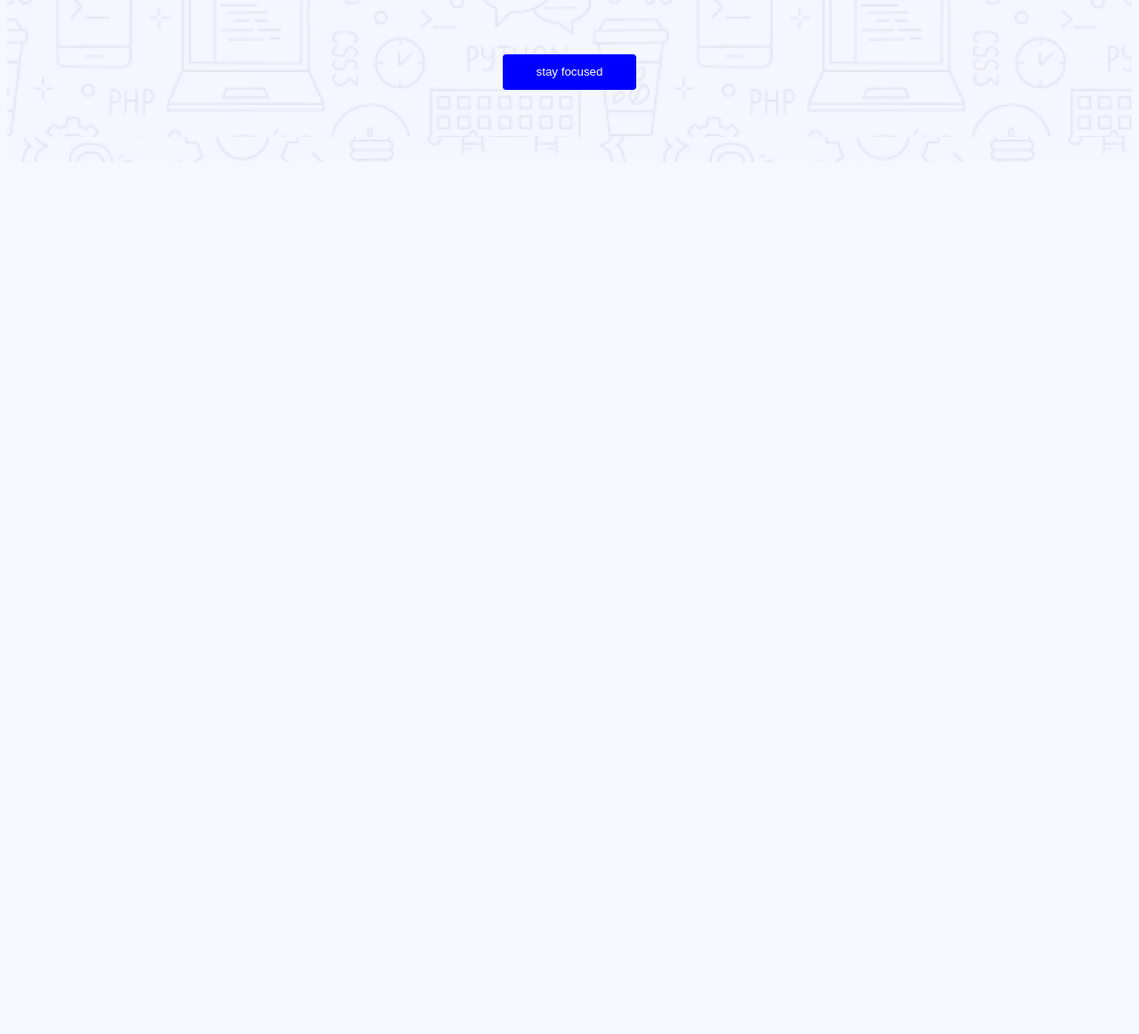
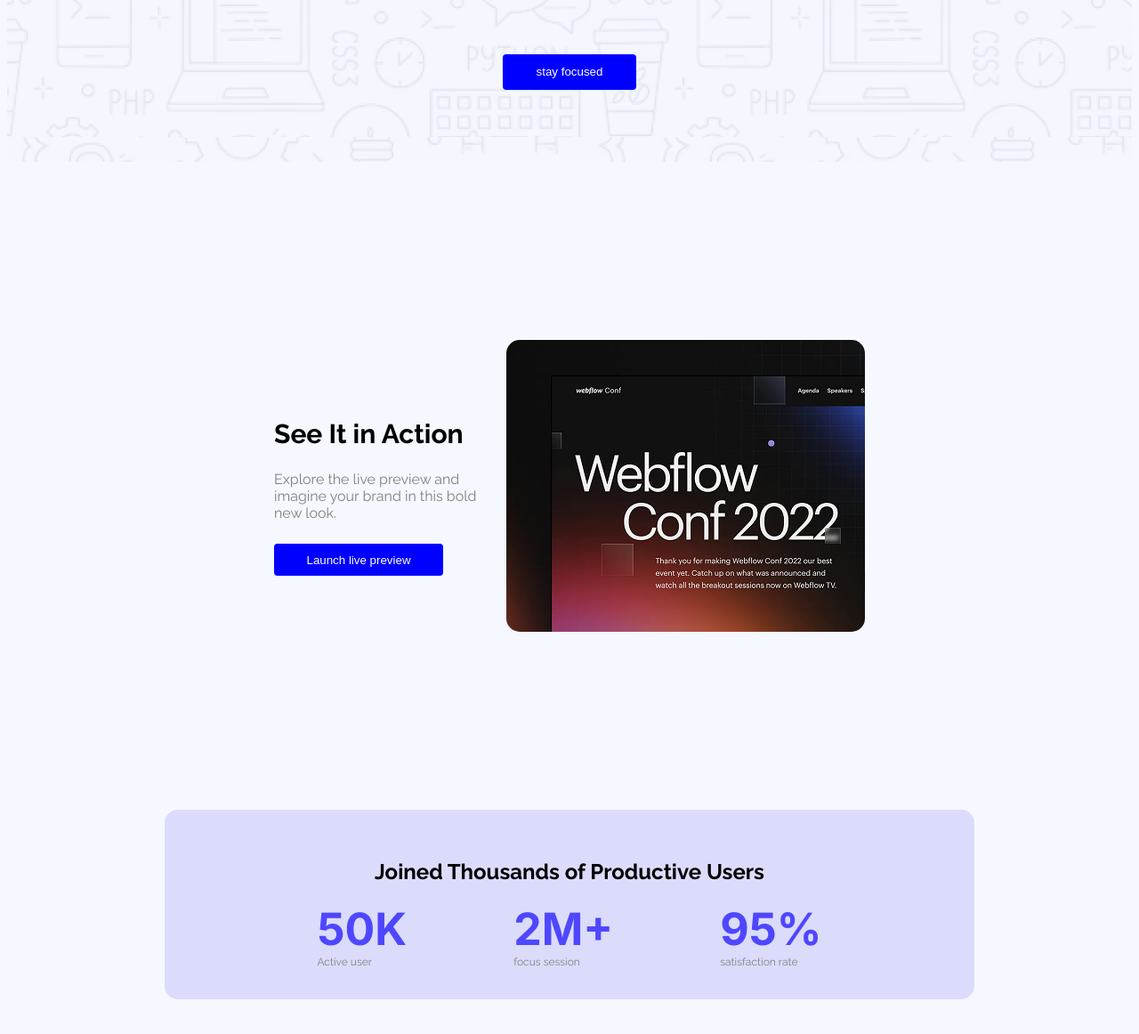
Before and after one commit to developersamia/myassignment1, a plain HTML site: page index.html in a window 1280 px wide. Shown: the part 506-1668 px from the top of the page at 89% size. Before the commit the page ends 800 px from the top, so only its background shows below. Drawn offline with Linux system fonts and the light colour scheme.

Commit message:
see it in action & data show section done

```diff
--- a/index.html
+++ b/index.html
@@ -23,5 +23,42 @@
             <button class="btn primary-btn" style="width: 150px; height: 40px;">stay focused</button>
         </div>
     </header>
+
+    <main>
+        <section>
+            <div class="demo-preview-wrapper">
+                <div>
+                    <h1 style="font-size:30px;">See It in Action</h1>
+                    <p class="para-secondary" style="font-size: 16px; padding-bottom: 25px;">Explore the live preview and imagine your brand in this bold new look.</p>
+                    <button class="btn primary-btn" style="width: 190px; height: 36px;">Launch live preview</button>
+                </div>
+                <img src="./Assets/wc-mini.png" style="border-radius: 15px;" alt="">
+            </div>
+        </section>
+
+        <section>
+            <div class="users-statistics-box">
+                <h1>Joined Thousands of Productive Users</h1>
+                <div class="stats-flex-box">
+                    <div class="rate-size-div">
+                        <h1 class="inter-font stats-number">50K</h1>
+                        <p class="para-secondary">Active user</p>
+                    </div>
+
+
+                    <div>
+                        <h1 class="inter-font stats-number">2M+</h1>
+                        <p class="para-secondary"> focus session</p>
+                    </div>
+                    <div>
+
+
+                        <h1 class="inter-font stats-number">95%</h1>
+                        <p class="para-secondary">satisfaction rate</p>
+                    </div>
+                </div>
+            </div>
+        </section>
+    </main>
 </body>
 </html>
--- a/styles/style.css
+++ b/styles/style.css
@@ -38,7 +38,8 @@
     font-weight: 800;
 }
 
-.header-div {
+.header-div
+{
     display: flex;
     flex-direction: column;
     justify-items: center;
@@ -51,3 +52,46 @@
 .header-div h1 {
     font-size: 50px;
 }
+
+.para-secondary {
+    font-size: 12px;
+    color: gray;
+    margin: 0px;
+}
+
+.demo-preview-wrapper {
+    display: flex;
+    align-items: center;
+    justify-content: space-between;
+    margin: 200px 300px;
+}
+
+.inter-font {
+    font-family: "Inter", sans-serif;
+    font-optical-sizing: auto;
+    font-size: 50px;
+    font-weight: 700;
+    font-style: normal;
+}
+
+ .users-statistics-box   {
+    display: flex;
+    flex-direction: column;
+    justify-content: center;
+    align-items: center;
+    background-color: rgba(79, 71, 225, 0.156);
+    width: 800px;
+    margin: 100px auto;
+    border-radius: 15px;
+    padding: 35px 55px;
+}
+
+.stats-flex-box {
+    display: flex;
+    gap: 120px;
+}
+
+.stats-number {
+    margin: 0px;
+    color: #4E47FF;
+}
```
